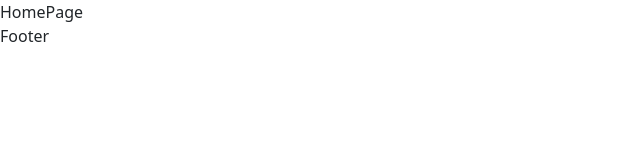
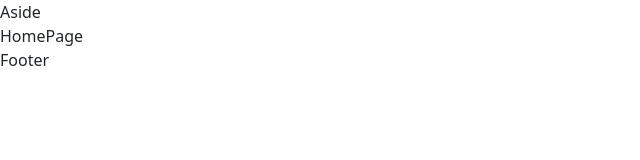
Before and after one commit to TDG-Org/Statue-Status, a React (Create React App) app in the folder client/: page / in a window 1280 px wide. Shown: the top 160 px of the page, without its empty margins (0-640 px from the left). Built offline with nearby package versions, Linux system fonts and the light colour scheme.

Commit message:
removed uneeded components, and fix nav to aside in statue status component

```diff
--- a/client/src/pages/Statue-Status.jsx
+++ b/client/src/pages/Statue-Status.jsx
@@ -3,9 +3,7 @@ import React, { useState } from "react";
 // Components
 import {
   Aside,
-  Footer,
-  Nav,
-  User
+  Footer
 } from "../components";
 
 // Pages
@@ -54,7 +52,7 @@ const StatueStatus = () => {
 
   return (
     <>
-      {/* <Navbar currentPage={currentPage} handlePageChange={handlePageChange} />  */}
+      <Aside currentPage={currentPage} handlePageChange={handlePageChange} />
 
       {renderPage()}
 
```
